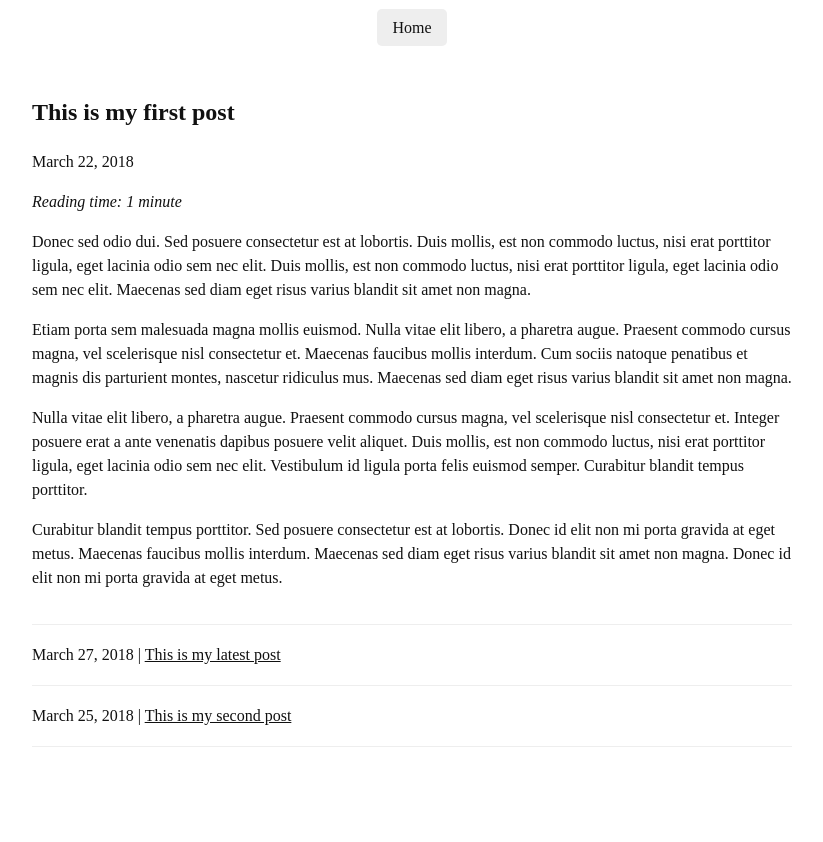
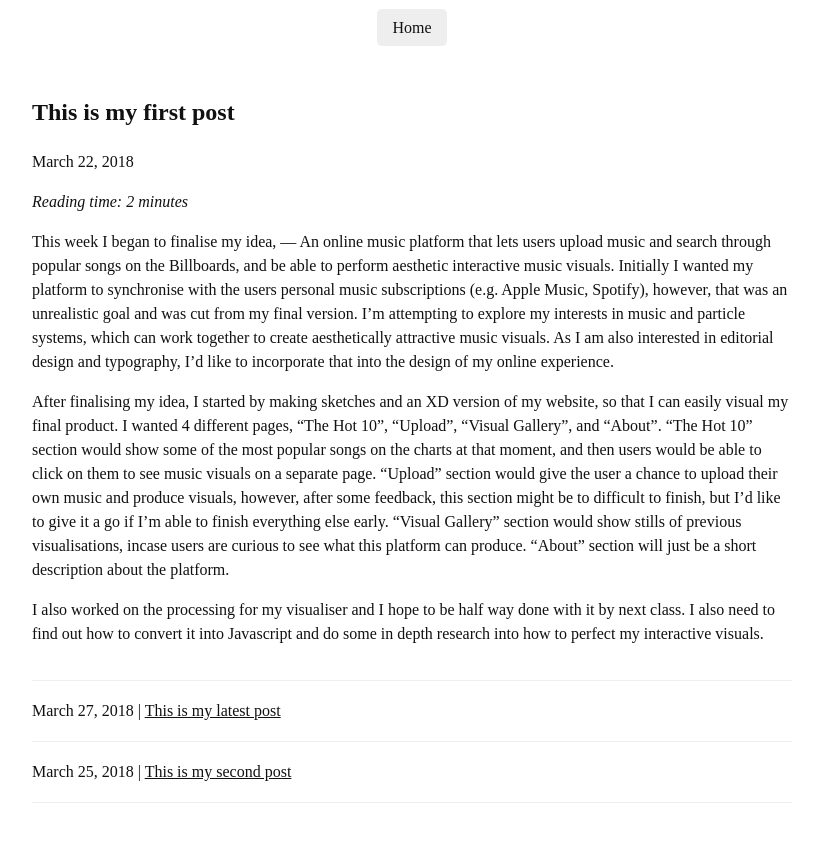
Before and after one commit to danmullins88/project-blog, a Jekyll site: the page built from _posts/2018-03-22-sample-post.md, in a window 1280 px wide. Shown: the top 842 px of the page, without its empty margins (228-1051 px from the left). Built offline with Jekyll 4.4.1, drawn with Linux system fonts in a browser that asks for light colours.

Commit message:
first post

```diff
--- a/_posts/2018-03-22-sample-post.md
+++ b/_posts/2018-03-22-sample-post.md
@@ -2,10 +2,10 @@
 title: This is my first post
 ---
 
-Donec sed odio dui. Sed posuere consectetur est at lobortis. Duis mollis, est non commodo luctus, nisi erat porttitor ligula, eget lacinia odio sem nec elit. Duis mollis, est non commodo luctus, nisi erat porttitor ligula, eget lacinia odio sem nec elit. Maecenas sed diam eget risus varius blandit sit amet non magna.
+This week I began to finalise my idea, — An online music platform that lets users upload music and search through popular songs on the Billboards, and be able to perform aesthetic interactive music visuals.
+Initially I wanted my platform to synchronise with the users personal music subscriptions (e.g. Apple Music, Spotify), however, that was an unrealistic goal and was cut from my final version.
+I’m attempting to explore my interests in music and particle systems, which can work together to create aesthetically attractive music visuals. As I am also interested in editorial design and typography, I’d like to incorporate that into the design of my online experience.
 
-Etiam porta sem malesuada magna mollis euismod. Nulla vitae elit libero, a pharetra augue. Praesent commodo cursus magna, vel scelerisque nisl consectetur et. Maecenas faucibus mollis interdum. Cum sociis natoque penatibus et magnis dis parturient montes, nascetur ridiculus mus. Maecenas sed diam eget risus varius blandit sit amet non magna.
+After finalising my idea, I started by making sketches and an XD version of my website, so that I can easily visual my final product. I wanted 4 different pages, “The Hot 10”, “Upload”,  “Visual Gallery”, and “About”. “The Hot 10” section would show some of the most popular songs on the charts at that moment, and then users would be able to click on them to see music visuals on a separate page. “Upload” section would give the user a chance to upload their own music and produce visuals, however, after some feedback, this section might be to difficult to finish, but I’d like to give it a go if I’m able to finish everything else early. “Visual Gallery” section would show stills of previous visualisations, incase users are curious to see what this platform can produce. “About” section will just be a short description about the platform.
 
-Nulla vitae elit libero, a pharetra augue. Praesent commodo cursus magna, vel scelerisque nisl consectetur et. Integer posuere erat a ante venenatis dapibus posuere velit aliquet. Duis mollis, est non commodo luctus, nisi erat porttitor ligula, eget lacinia odio sem nec elit. Vestibulum id ligula porta felis euismod semper. Curabitur blandit tempus porttitor.
-
-Curabitur blandit tempus porttitor. Sed posuere consectetur est at lobortis. Donec id elit non mi porta gravida at eget metus. Maecenas faucibus mollis interdum. Maecenas sed diam eget risus varius blandit sit amet non magna. Donec id elit non mi porta gravida at eget metus.
+I also worked on the processing for my visualiser and I hope to be half way done with it by next class. I also need to find out how to convert it into Javascript and do some in depth research into how to perfect my interactive visuals.
```
